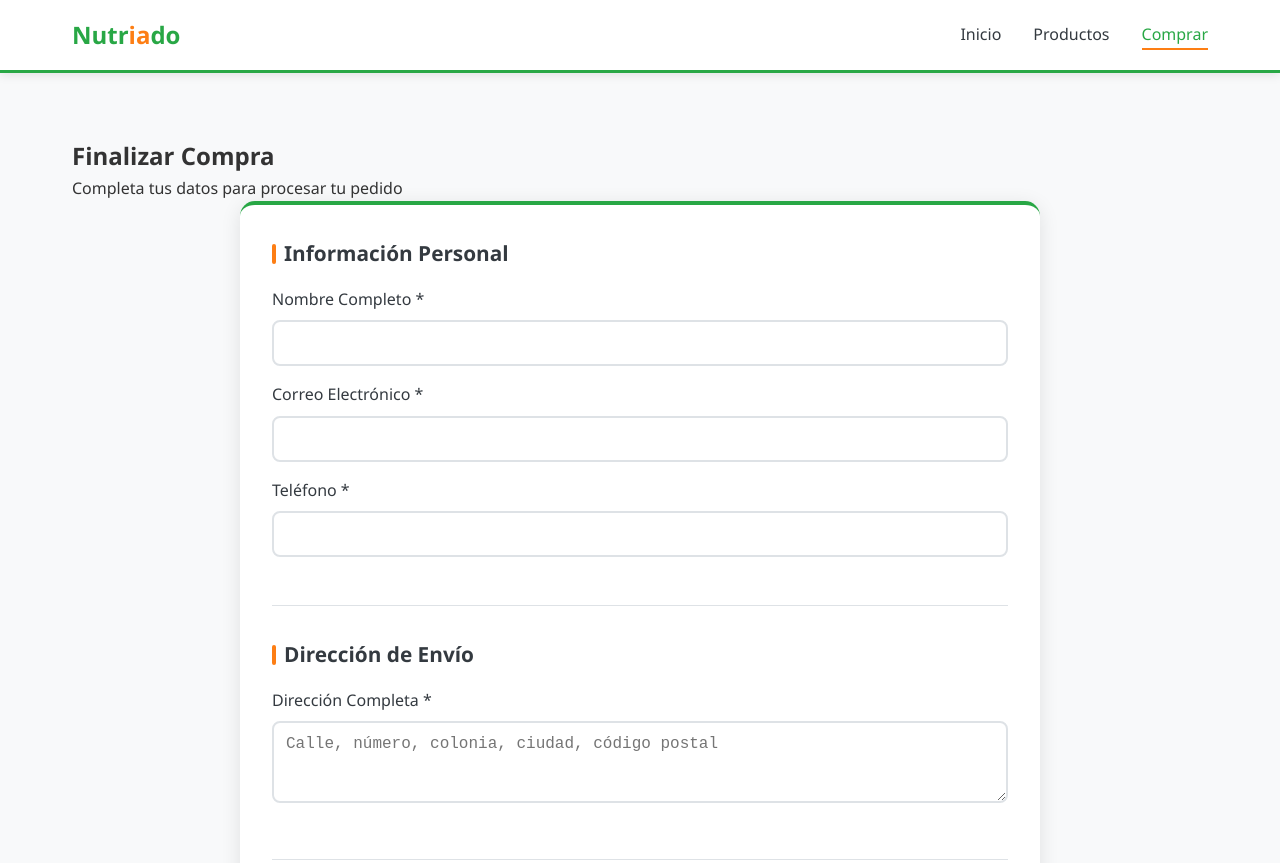
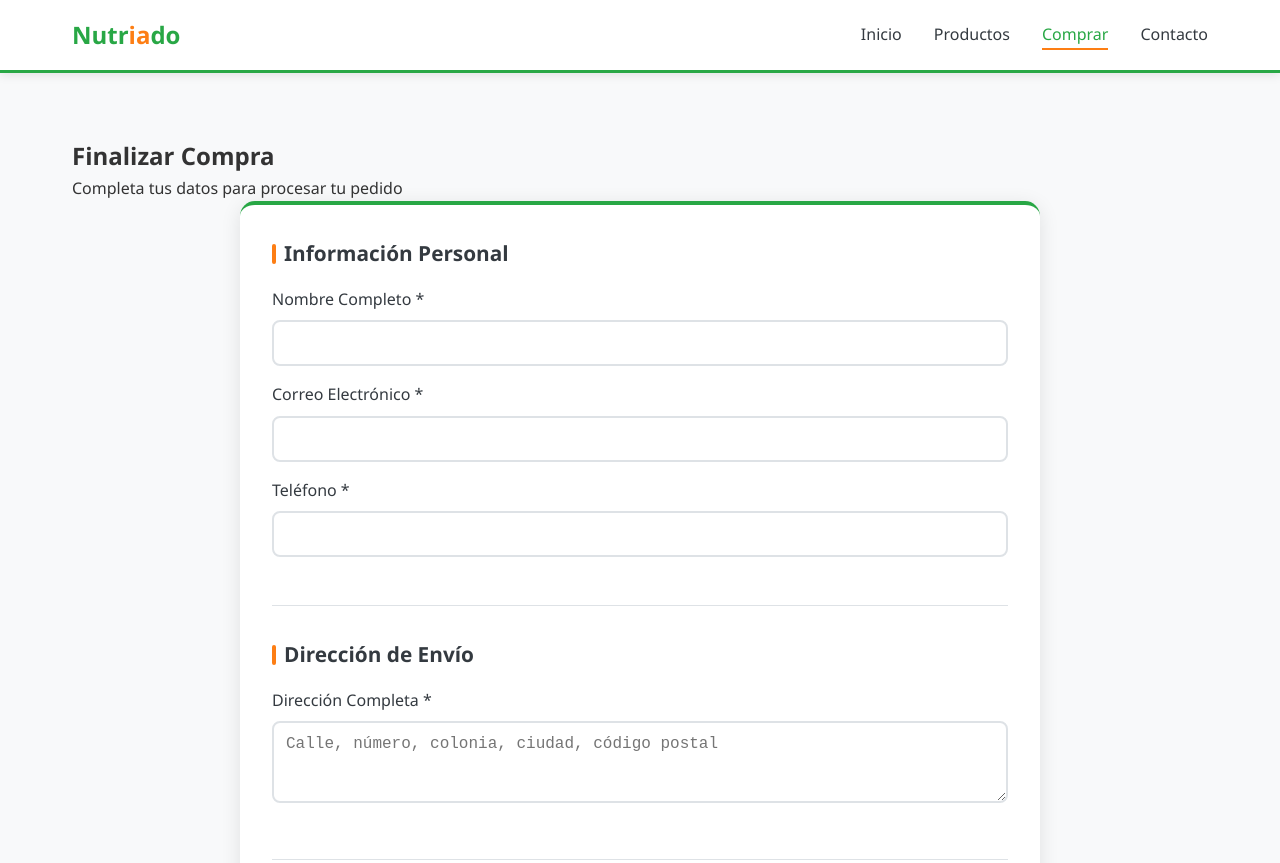
Before and after one commit to trobias/NUTRIADO, a website: page public/comprar.html in a window 1280 px wide. Shown: the top 863 px of the page. Drawn offline with Linux system fonts and the light colour scheme.

Commit message:
Add 'Contacto' link to the navigation menu

```diff
--- a/public/comprar.html
+++ b/public/comprar.html
@@ -17,6 +17,7 @@
                     <li><a href="/index.html" class="nav-link">Inicio</a></li>
                     <li><a href="/productos.html" class="nav-link">Productos</a></li>
                     <li><a href="/comprar.html" class="nav-link active">Comprar</a></li>
+                    <li><a href="index.html#contacto" class="nav-link">Contacto</a></li>
                 </ul>
             </div>
         </nav>
```
